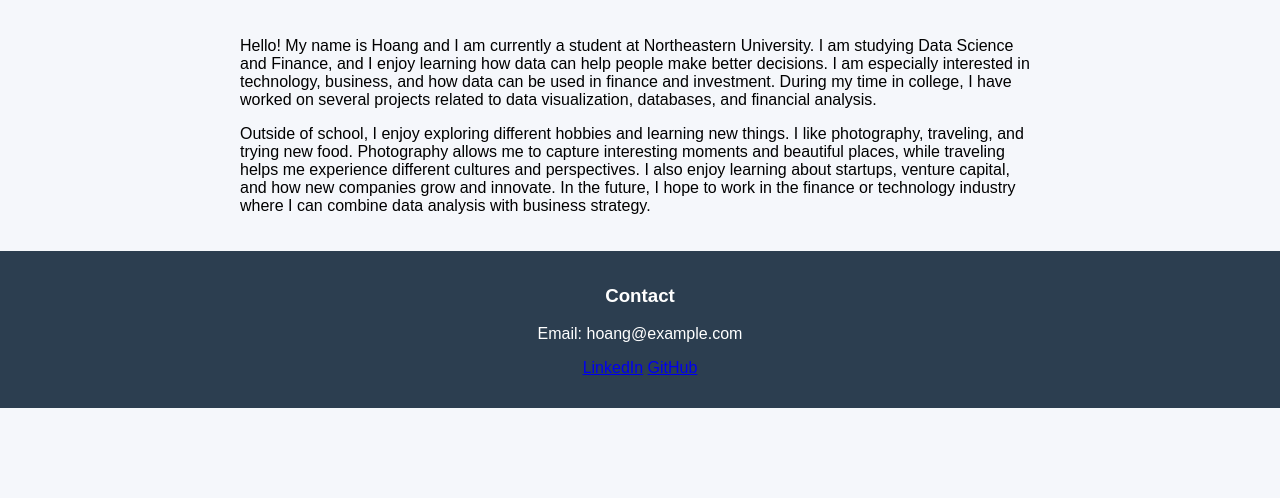
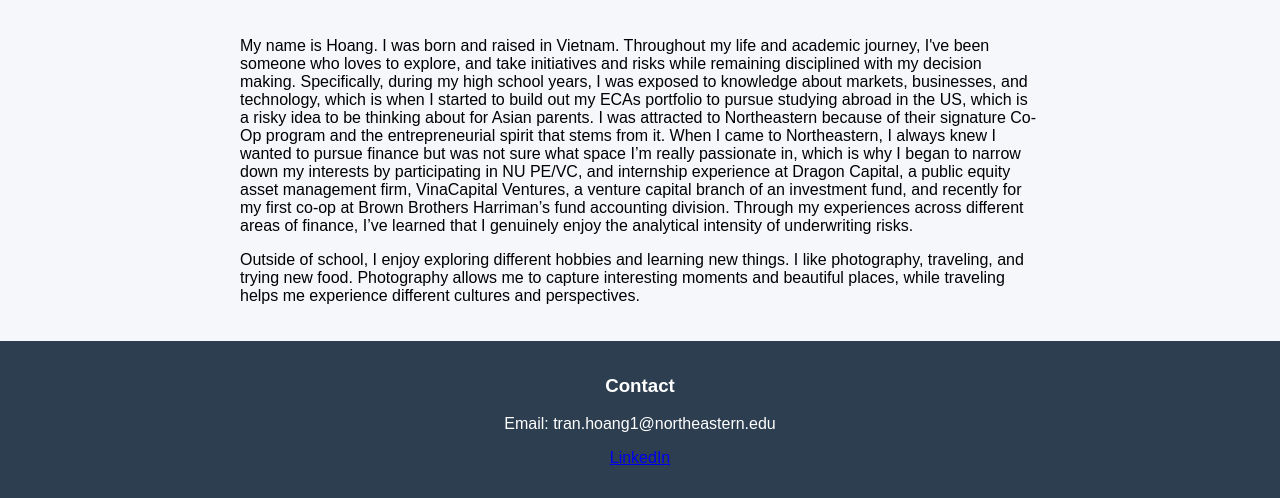
Before and after one commit to hoangtran2402/ds4200, a plain HTML site: page index.html in a window 1280 px wide. Shown: the part 556-1054 px from the top of the page. Before the commit the page ends 964 px from the top, so only its background shows below. Drawn offline with Linux system fonts and the light colour scheme.

Commit message:
Update index.html

```diff
--- a/index.html
+++ b/index.html
@@ -20,21 +20,19 @@
 <img src="https://images.unsplash.com/photo-1507525428034-b723cf961d3e" width="500">
 
 <p>
-Hello! My name is Hoang and I am currently a student at Northeastern University. I am studying Data Science and Finance, and I enjoy learning how data can help people make better decisions. I am especially interested in technology, business, and how data can be used in finance and investment. During my time in college, I have worked on several projects related to data visualization, databases, and financial analysis.
+My name is Hoang. I was born and raised in Vietnam. Throughout my life and academic journey, I've been someone who loves to explore, and take initiatives and risks while remaining disciplined with my decision making. Specifically, during my high school years, I was exposed to knowledge about markets, businesses, and technology, which is when I started to build out my ECAs portfolio to pursue studying abroad in the US, which is a risky idea to be thinking about for Asian parents. I was attracted to Northeastern because of their signature Co-Op program and the entrepreneurial spirit that stems from it. When I came to Northeastern, I always knew I wanted to pursue finance but was not sure what space I’m really passionate in, which is why I began to narrow down my interests by participating in NU PE/VC, and internship experience at Dragon Capital, a public equity asset management firm, VinaCapital Ventures, a venture capital branch of an investment fund, and recently for my first co-op at Brown Brothers Harriman’s fund accounting division. Through my experiences across different areas of finance, I’ve learned that I genuinely enjoy the analytical intensity of underwriting risks.
 </p>
 
 <p>
-Outside of school, I enjoy exploring different hobbies and learning new things. I like photography, traveling, and trying new food. Photography allows me to capture interesting moments and beautiful places, while traveling helps me experience different cultures and perspectives. I also enjoy learning about startups, venture capital, and how new companies grow and innovate. In the future, I hope to work in the finance or technology industry where I can combine data analysis with business strategy.
-</p>
+Outside of school, I enjoy exploring different hobbies and learning new things. I like photography, traveling, and trying new food. Photography allows me to capture interesting moments and beautiful places, while traveling helps me experience different cultures and perspectives.
 
 </section>
 
 <footer>
     <h3>Contact</h3>
-    <p>Email: hoang@example.com</p>
+    <p>Email: tran.hoang1@northeastern.edu</p>
     <p>
-        <a href="https://linkedin.com">LinkedIn</a>
-        <a href="https://github.com">GitHub</a>
+        <a href="https://www.linkedin.com/in/hoangtnk/">LinkedIn</a>
     </p>
 </footer>
 
```
